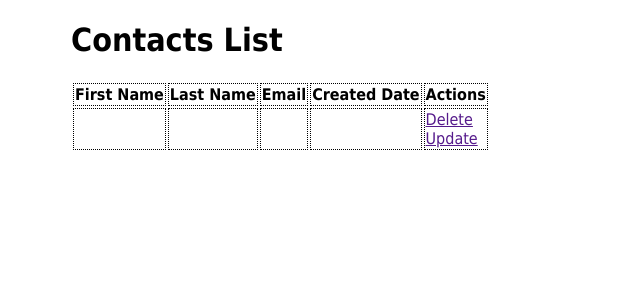
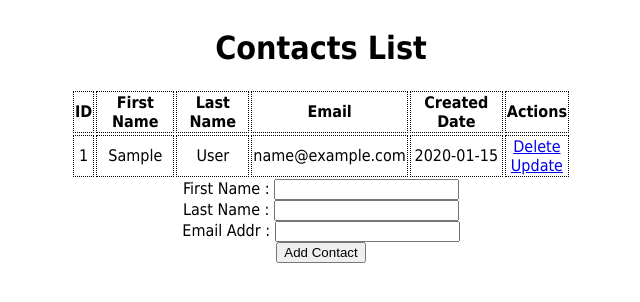
Before and after one commit to Ehsan2754/contactlist, a Flask app: page / in a window 1280 px wide. Shown: the top 302 px of the page, without its empty margins (319-959 px from the left). Run offline with Flask 2, Linux system fonts and the light colour scheme; tables that the repository leaves empty hold one stand-in row (values such as "Sample post").

Commit message:
GET/POST API added. DELETE API added.

```diff
--- a/app.py
+++ b/app.py
@@ -1,4 +1,4 @@
-from flask import Flask, render_template
+from flask import Flask, render_template,url_for,request,redirect
 from flask_sqlalchemy import SQLAlchemy
 from datetime import datetime
 app = Flask(__name__)
@@ -6,7 +6,7 @@
 db = SQLAlchemy(app)
 class People(db.Model):
     """
-    People Table
+    People Table and corresponding class
     """
     id = db.Column(db.Integer,primary_key=True)
     firstName = db.Column(db.String(200),nullable=False)
@@ -15,17 +15,31 @@
     email = db.Column(db.String(200),nullable=False)
     def __repr__(self):
         return '<Contact %r>' %self.id
-"""
-    after this step, run python
-    $ from app import db
-    $ db.create_all()
-    >> database created!
-"""
-@app.route('/')
+@app.route('/',methods=['POST','GET'])
 def index():
-    """
-    docstring
-    """
-    return render_template('index.html')
+    if request.method == 'POST':
+        content = request.form
+        print("\t >>> ADD PERSON : ",content)
+        person = People(firstName=content['FirstName']
+        ,lastName=content['LastName']
+        ,email=content['Email'])
+        try:
+            db.session.add(person)
+            db.session.commit()
+            return redirect('/')
+        except:
+            return 'Ooops ... 502 BAD GATEWAY'
+    else:
+         people = People.query.order_by(People.create_date).all()
+         return render_template('index.html',people = people)
+@app.route('/delete/<int:id>')
+def delete(id):
+    person2del = People.query.get_or_404(id)
+    try:
+        db.session.delete(person2del)
+        db.session.commit()
+        return redirect('/')
+    except:
+        return 'Ooops ... 502 BAD GATEWAY'
 if __name__ == "__main__":
     app.run(debug = True)
--- a/static/css/main.css
+++ b/static/css/main.css
@@ -1,12 +1,14 @@
 
 body{
-    font-family: Tahoma, 'Segoe UI',  Verdana, sans-serif
+    font-family: Tahoma, 'Segoe UI',  Verdana, sans-serif;
+    text-align: center;
 }
 td,th,tr{
     position: relative;
     border: 1px dotted black;
 }
 .content {
+    display: inline-block;
     max-width: 500px;
     margin: auto;
   }
--- a/templates/index.html
+++ b/templates/index.html
@@ -8,23 +8,40 @@
     <h1>Contacts List</h1>
     <table>
         <tr>
+            <th>ID</th>
             <th>First Name</th>
             <th>Last Name</th>
             <th>Email</th>
             <th>Created Date</th>
             <th>Actions</th>
         </tr>
+        {% for person in people: %}
         <tr>
-            <td></td>
-            <td></td>
-            <td></td>
-            <td></td>
+            <td>{{ person.id }}</td>
+            <td>{{ person.firstName }}</td>
+            <td>{{ person.lastName }}</td>
+            <td>{{ person.email }}</td>
+            <td>{{ person.create_date.date() }}</td>
             <td>
-                <a href="">Delete</a>
+                <a href="/delete/{{ person.id }}">Delete</a>
                 <br>
-                <a href="">Update</a>
+                <a href="/update/{{ person.id }}">Update</a>
             </td>
         </tr>
+        {% endfor %}
     </table>
+    <form class="content" action="/" method="POST">
+        <label>First Name : </label>
+        <input type="text" name="FirstName" id="FirstName">
+        <br>
+        <label>Last Name : </label>
+        <input type="text" name="LastName" id="LastName">
+        <br>
+        <label>Email Addr : </label>
+        <input type="text" name="Email" id="Email">
+        <br>
+        <input type="submit" value="Add Contact">
+
+    </form>
 </div>
 {% endblock %}
```
Also changed, not shown: README.md, contacts.db.
